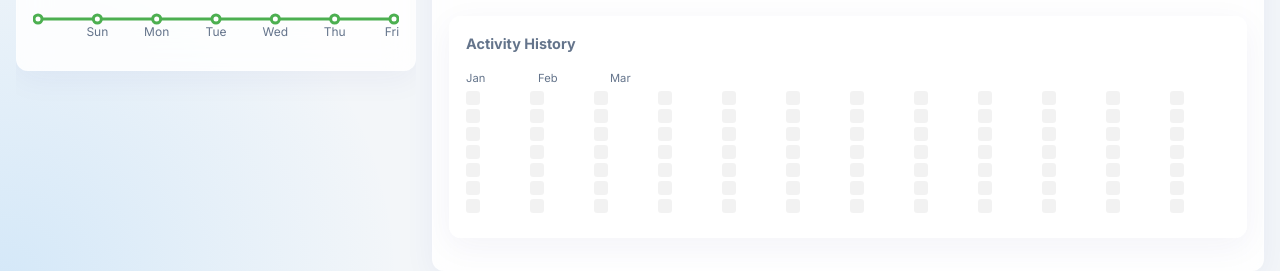
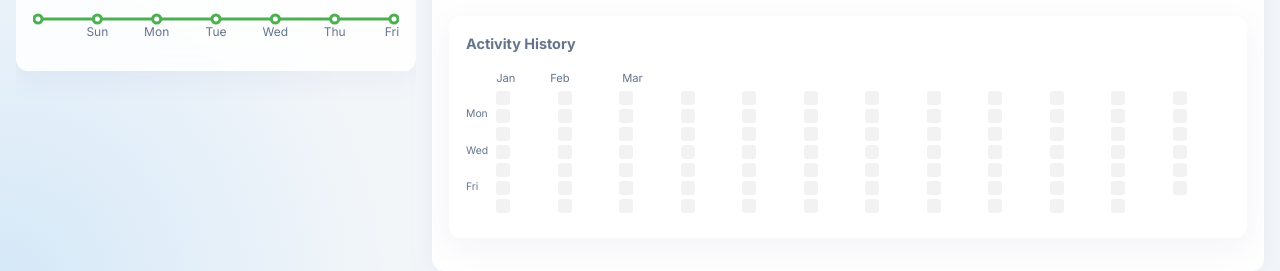
Before and after one commit to anilbk10/Dincharya, a React (Vite) app: page / in a window 1280 px wide. Shown: the part 513-784 px from the top of the page. Built offline with nearby package versions, Linux system fonts and the light colour scheme.

Commit message:
adding days

```diff
--- a/src/App.tsx
+++ b/src/App.tsx
@@ -85,16 +85,23 @@ function App() {
     return score / habits.length;
   };
 
-  const activityData = Array.from({ length: 84 }).map((_, i) => {
-    const d = subDays(currentDate, 83 - i);
+  const todayWeekday = currentDate.getDay(); // 0-6
+  const totalDays = (11 * 7) + (todayWeekday + 1); // Exact days to start on 12 weeks ago Sunday
+
+  const activityData = Array.from({ length: totalDays }).map((_, i) => {
+    const d = subDays(currentDate, totalDays - 1 - i);
     const dStr = format(d, 'yyyy-MM-dd');
     const ratio = calculateDayScore(dStr);
     let level = 0;
     if (ratio > 0 && ratio < 0.4) level = 1;
     else if (ratio >= 0.4 && ratio < 0.75) level = 2;
     else if (ratio >= 0.75) level = 3;
-    return { date: dStr, level, ratio };
+    return { date: dStr, level, ratio, isPadding: false };
   });
+
+  for(let i = todayWeekday + 1; i < 7; i++) {
+    activityData.push({ date: '', level: 0, ratio: 0, isPadding: true });
+  }
 
   const getColorForLevel = (level: number) => {
     if (level === 1) return 'rgba(76, 175, 80, 0.3)';
@@ -244,13 +251,23 @@ function App() {
 
           <div className="glass-panel" style={{ marginTop: '1rem', padding: '1rem' }}>
             <h3 style={{ fontSize: '0.9rem', color: 'var(--text-secondary)', marginBottom: '1rem' }}>Activity History</h3>
-            <div style={{ position: 'relative', overflowX: 'auto', paddingBottom: '0.5rem' }}>
+            <div style={{ display: 'flex' }}>
+              <div style={{ display: 'flex', flexDirection: 'column', justifyContent: 'space-between', paddingRight: '8px', fontSize: '0.65rem', color: 'var(--text-secondary)', paddingTop: '18px', paddingBottom: '8px' }}>
+                <span style={{ opacity: 0 }}>S</span>
+                <span>Mon</span>
+                <span style={{ opacity: 0 }}>T</span>
+                <span>Wed</span>
+                <span style={{ opacity: 0 }}>T</span>
+                <span>Fri</span>
+                <span style={{ opacity: 0 }}>S</span>
+              </div>
+              <div style={{ position: 'relative', overflowX: 'auto', paddingBottom: '0.5rem', flex: 1 }}>
                 <div style={{ display: 'flex', gap: '4px', marginBottom: '4px' }}>
                   {Array.from({ length: 12 }).map((_, c) => {
                     const firstDayOfCol = activityData[c * 7];
-                  const monthName = firstDayOfCol ? format(new Date(firstDayOfCol.date), 'MMM') : '';
+                    const monthName = firstDayOfCol && !firstDayOfCol.isPadding ? format(new Date(firstDayOfCol.date), 'MMM') : '';
                     const prevFirstDayOfCol = c > 0 ? activityData[(c - 1) * 7] : null;
-                  const prevMonthName = prevFirstDayOfCol ? format(new Date(prevFirstDayOfCol.date), 'MMM') : '';
+                    const prevMonthName = prevFirstDayOfCol && !prevFirstDayOfCol.isPadding ? format(new Date(prevFirstDayOfCol.date), 'MMM') : '';
 
                     return (
                       <div
@@ -273,15 +290,17 @@ function App() {
                   {activityData.map((d, i) => (
                     <div
                       key={i}
-                    title={`${d.date}: ${Math.round(d.ratio * 100)}% completed`}
+                      title={d.isPadding ? '' : `${d.date}: ${Math.round(d.ratio * 100)}% completed`}
                       style={{
                         width: '14px',
                         height: '14px',
                         borderRadius: '3px',
-                      background: getColorForLevel(d.level)
+                        background: d.isPadding ? 'transparent' : getColorForLevel(d.level),
+                        border: d.isPadding ? 'none' : ''
                       }}
                     />
                   ))}
+                </div>
               </div>
             </div>
           </div>
```
Lines whose indentation alone changed are shown as unchanged.
